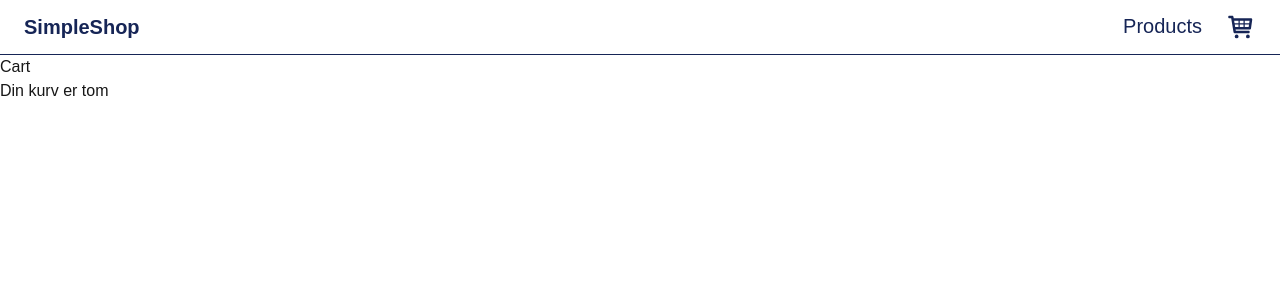
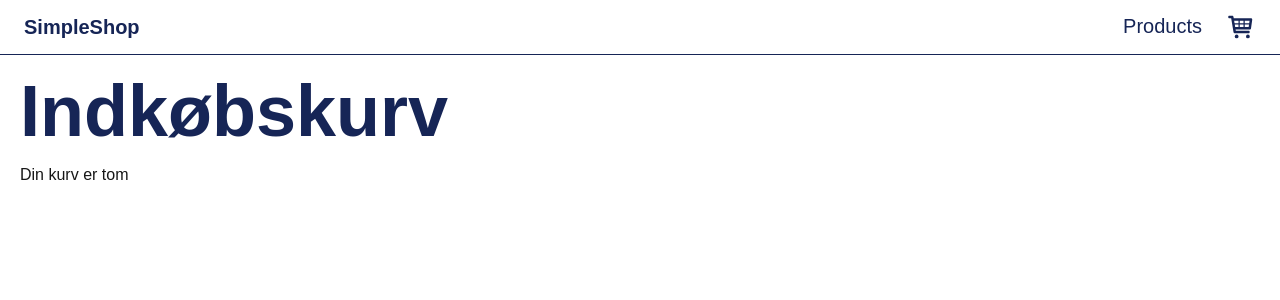
Before and after one commit to loje0003/simpelshop, a Next.js app: page /cart in a window 1280 px wide. Shown: the top 300 px of the page. Built offline with nearby package versions, Linux system fonts and the light colour scheme.

Commit message:
start-kruven

```diff
--- a/src/app/cart/page.js
+++ b/src/app/cart/page.js
@@ -1,26 +1,10 @@
-"use client";
-
-import { useCartStore } from "@/store/cartStore";
+import Kurv from "@/components/Kurv";
 
 const CartPage = () => {
-  const cart = useCartStore((state) => state.cart);
-  const removeFromCart = useCartStore((state) => state.removeFromCart);
-
   return (
-    <div>
-      <h1>Cart</h1>
-
-      {cart.length === 0 && <p>Din kurv er tom</p>}
-
-      {cart.map((item) => (
-        <div key={item.id}>
-          <h2>{item.title}</h2>
-          <p>{item.price} kr</p>
-          <p>Antal: {item.quantity}</p>
-
-          <button onClick={() => removeFromCart(item.id)}>Fjern</button>
-        </div>
-      ))}
+    <div className="p-5">
+      <h1 className="text-7xl text-blue-950 font-bold mb-4">Indkøbskurv</h1>
+      <Kurv />
     </div>
   );
 };
--- a/src/components/Kurv.jsx
+++ b/src/components/Kurv.jsx
@@ -1,3 +1,28 @@
 "use client";
 
-export { useCartStore } from "@/store/cartStore";
+import { useCartStore } from "@/store/cartStore";
+
+const Kurv = () => {
+  const cart = useCartStore((state) => state.cart);
+  const removeFromCart = useCartStore((state) => state.removeFromCart);
+
+  if (cart.length === 0) {
+    return <p>Din kurv er tom</p>;
+  }
+
+  return (
+    <div>
+      {cart.map((item) => (
+        <div key={item.id} className="border p-3 mb-2">
+          <h2>{item.title}</h2>
+          <p>{item.price} kr</p>
+          <p>Antal: {item.quantity}</p>
+
+          <button onClick={() => removeFromCart(item.id)}>Fjern</button>
+        </div>
+      ))}
+    </div>
+  );
+};
+
+export default Kurv;
```
